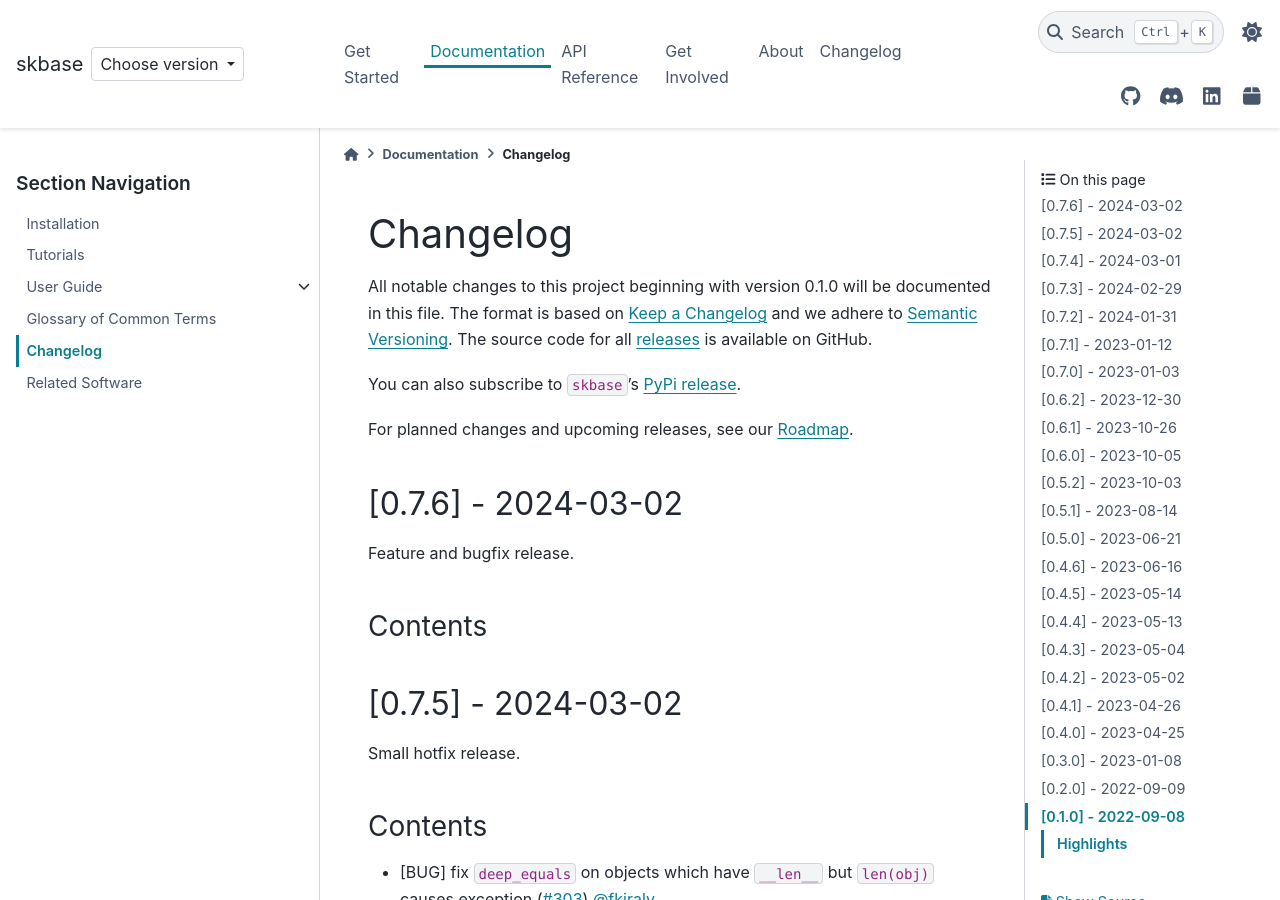
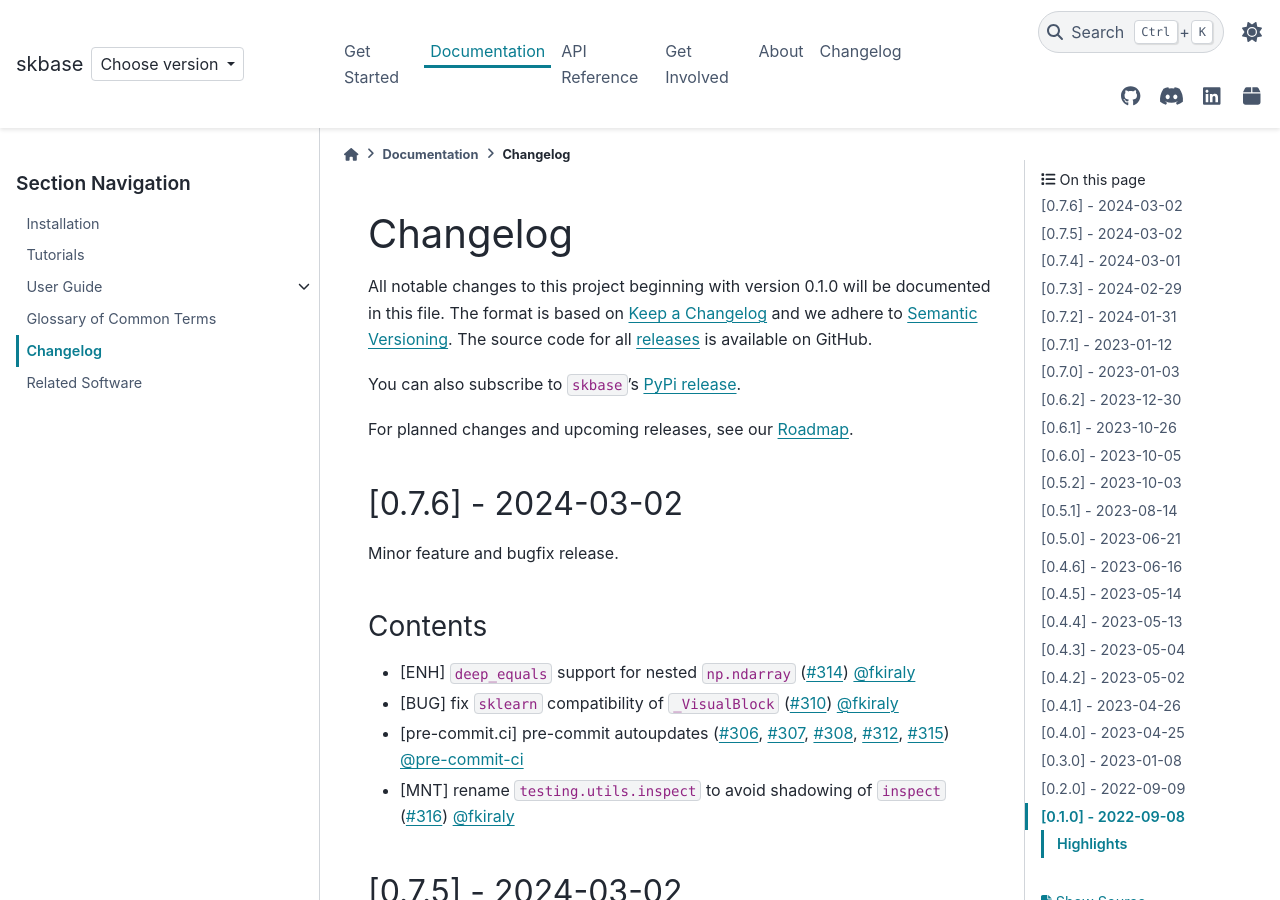
Before and after one commit to sktime/skbase, a Sphinx documentation site: the page built from docs/source/user_documentation/changelog.rst, in a window 1280 px wide and 900 px high. Built offline with Sphinx 7.4.7 and the PyData theme 0.15.4, drawn with Linux system fonts in a browser that asks for light colours; comment, search, counter and statistics services are not loaded.

Commit message:
changelog

```diff
--- a/docs/source/user_documentation/changelog.rst
+++ b/docs/source/user_documentation/changelog.rst
@@ -17,10 +17,17 @@ For planned changes and upcoming releases, see our :ref:`roadmap`.
 [0.7.6] - 2024-03-02
 ====================
 
-Feature and bugfix release.
+Minor feature and bugfix release.
 
 Contents
 --------
+
+* [ENH] ``deep_equals`` support for nested ``np.ndarray`` (:pr:`314`) :user:`fkiraly`
+* [BUG] fix ``sklearn`` compatibility of ``_VisualBlock`` (:pr:`310`) :user:`fkiraly`
+* [pre-commit.ci] pre-commit autoupdates
+  (:pr:`306`, :pr:`307`, :pr:`308`, :pr:`312`, :pr:`315`) :user:`pre-commit-ci`
+* [MNT] rename ``testing.utils.inspect`` to avoid shadowing of ``inspect``
+  (:pr:`316`) :user:`fkiraly`
 
 
 [0.7.5] - 2024-03-02
```
